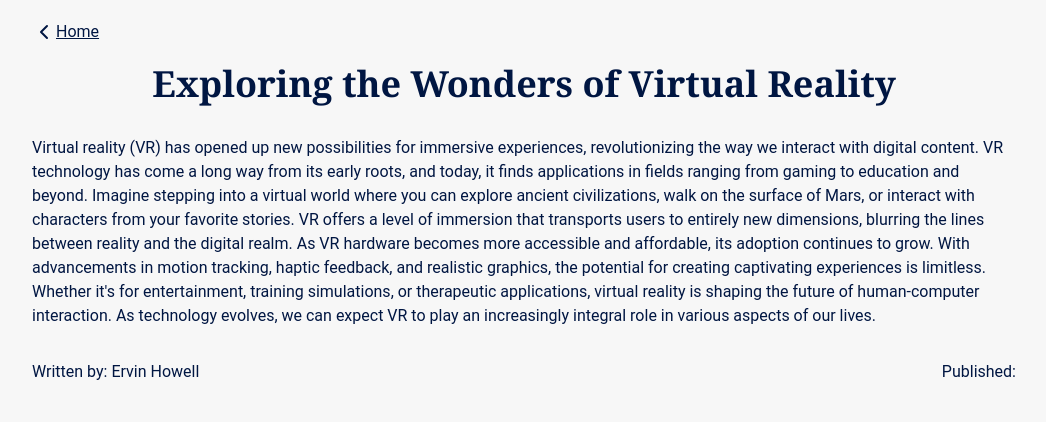
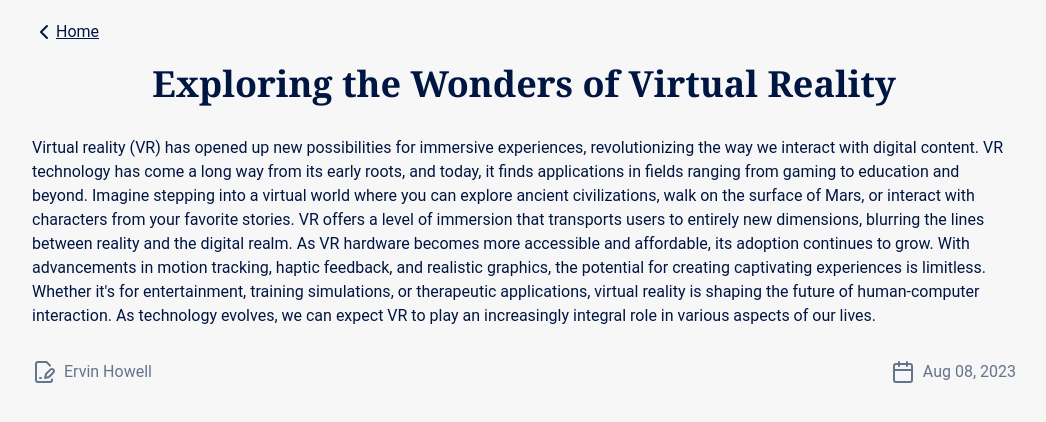
Before and after one commit to Kayvin59/metaverse-blog, a Next.js app: page /posts/1 in a window 1280 px wide. Shown: the top 422 px of the page, without its empty margins (116-1162 px from the left). Built offline with nearby package versions, Linux system fonts and the light colour scheme.

Commit message:
feat: add published value for post and form

```diff
--- a/app/posts/[id]/page.tsx
+++ b/app/posts/[id]/page.tsx
@@ -1,6 +1,7 @@
 import Link from 'next/link';
 import { postsData } from '@/data';
-import { ChevronLeft } from 'lucide-react';
+import { Calendar, ChevronLeft, FileSignature } from 'lucide-react';
+import { generateFormattedDate } from '@/utils/formatDate';
 
 export default function PostDetails({ params }: { params: { id: string } }) {
     const postId = params.id;
@@ -19,8 +20,14 @@ export default function PostDetails({ params }: { params: { id: string } }) {
         <h1 className="text-4xl font-bold mb-8 font-cambria">{postDetails.title}</h1>
         <p className='mb-8'>{postDetails.body}</p>
         <div className='flex justify-between w-full'>
-          <span>Written by: {postDetails.author}</span>
-          <span>Published: {/* {postDetails.published} */}</span>
+          <div className='flex h-fit text-muted-foreground'>
+            <FileSignature className='mr-2'/>
+            <span>{postDetails.author}</span>
+          </div>
+          <div className='flex h-fit text-muted-foreground'>
+            <Calendar className='mr-2'/>
+            <span>{generateFormattedDate(postDetails.published)}</span>
+          </div>
         </div>
       </div>
 
--- a/data/index.js
+++ b/data/index.js
@@ -3,30 +3,35 @@ export const postsData = [
     "id": "1",
     "author": "Ervin Howell",
     "title": "Exploring the Wonders of Virtual Reality",
-    "body": "Virtual reality (VR) has opened up new possibilities for immersive experiences, revolutionizing the way we interact with digital content. VR technology has come a long way from its early roots, and today, it finds applications in fields ranging from gaming to education and beyond.\n\nImagine stepping into a virtual world where you can explore ancient civilizations, walk on the surface of Mars, or interact with characters from your favorite stories. VR offers a level of immersion that transports users to entirely new dimensions, blurring the lines between reality and the digital realm.\n\nAs VR hardware becomes more accessible and affordable, its adoption continues to grow. With advancements in motion tracking, haptic feedback, and realistic graphics, the potential for creating captivating experiences is limitless.\n\nWhether it's for entertainment, training simulations, or therapeutic applications, virtual reality is shaping the future of human-computer interaction. As technology evolves, we can expect VR to play an increasingly integral role in various aspects of our lives."
+    "body": "Virtual reality (VR) has opened up new possibilities for immersive experiences, revolutionizing the way we interact with digital content. VR technology has come a long way from its early roots, and today, it finds applications in fields ranging from gaming to education and beyond.\n\nImagine stepping into a virtual world where you can explore ancient civilizations, walk on the surface of Mars, or interact with characters from your favorite stories. VR offers a level of immersion that transports users to entirely new dimensions, blurring the lines between reality and the digital realm.\n\nAs VR hardware becomes more accessible and affordable, its adoption continues to grow. With advancements in motion tracking, haptic feedback, and realistic graphics, the potential for creating captivating experiences is limitless.\n\nWhether it's for entertainment, training simulations, or therapeutic applications, virtual reality is shaping the future of human-computer interaction. As technology evolves, we can expect VR to play an increasingly integral role in various aspects of our lives.",
+    "published": "2023-08-08"
   },
   {
     "id": "2",
     "author": "Leanne Graham",
     "title": "The Future of Artificial Intelligence",
-    "body": "Artificial Intelligence (AI) is rapidly advancing and reshaping industries across the globe. From self-driving cars to medical diagnostics, AI-powered systems are becoming integral to our daily lives.\n\nAt its core, AI aims to replicate human cognitive functions in machines. This includes tasks like learning from experience, reasoning, problem-solving, and even understanding natural language. Machine Learning (ML), a subset of AI, empowers computers to learn from data and improve their performance over time.\n\nIn recent years, AI breakthroughs have led to the creation of intelligent virtual assistants, like Siri and Alexa, that can understand and respond to human commands. AI is also being used to make sense of massive datasets, enabling businesses to extract valuable insights and make informed decisions.\n\nWhile AI offers tremendous potential, it also raises ethical and societal questions. As AI systems become more autonomous, discussions around accountability, bias, and transparency become crucial. The future of AI holds both promise and challenges, and navigating this landscape requires collaboration between technologists, policymakers, and society as a whole."
+    "body": "Artificial Intelligence (AI) is rapidly advancing and reshaping industries across the globe. From self-driving cars to medical diagnostics, AI-powered systems are becoming integral to our daily lives.\n\nAt its core, AI aims to replicate human cognitive functions in machines. This includes tasks like learning from experience, reasoning, problem-solving, and even understanding natural language. Machine Learning (ML), a subset of AI, empowers computers to learn from data and improve their performance over time.\n\nIn recent years, AI breakthroughs have led to the creation of intelligent virtual assistants, like Siri and Alexa, that can understand and respond to human commands. AI is also being used to make sense of massive datasets, enabling businesses to extract valuable insights and make informed decisions.\n\nWhile AI offers tremendous potential, it also raises ethical and societal questions. As AI systems become more autonomous, discussions around accountability, bias, and transparency become crucial. The future of AI holds both promise and challenges, and navigating this landscape requires collaboration between technologists, policymakers, and society as a whole.",
+    "published": "2023-06-06"
   },
   {
     "id": "3",
     "author": "Clementine Bauch",
     "title": "Unveiling the Secrets of Quantum Computing",
-    "body": "Quantum computing, with its ability to perform complex calculations at unprecedented speeds, holds the promise of revolutionizing industries that rely on computational power. Unlike classical bits used in traditional computers, quantum bits (qubits) can exist in multiple states simultaneously, thanks to the principles of superposition and entanglement.\n\nThese properties enable quantum computers to solve problems that are practically impossible for classical computers to handle. From optimizing supply chains to simulating molecular interactions, quantum computing has the potential to transform fields such as cryptography, drug discovery, and materials science.\n\nHowever, building and maintaining stable qubits is a significant challenge. Quantum computers are highly sensitive to external factors and require extreme cold temperatures to operate. Researchers are exploring various qubit implementations, including superconducting circuits and trapped ions.\n\nAs the field advances, quantum computers are expected to solve complex problems that are currently infeasible, leading to breakthroughs in areas such as machine learning, optimization, and cryptography. Despite the hurdles, the age of quantum computing is dawning, promising a new era of computational capabilities."
+    "body": "Quantum computing, with its ability to perform complex calculations at unprecedented speeds, holds the promise of revolutionizing industries that rely on computational power. Unlike classical bits used in traditional computers, quantum bits (qubits) can exist in multiple states simultaneously, thanks to the principles of superposition and entanglement.\n\nThese properties enable quantum computers to solve problems that are practically impossible for classical computers to handle. From optimizing supply chains to simulating molecular interactions, quantum computing has the potential to transform fields such as cryptography, drug discovery, and materials science.\n\nHowever, building and maintaining stable qubits is a significant challenge. Quantum computers are highly sensitive to external factors and require extreme cold temperatures to operate. Researchers are exploring various qubit implementations, including superconducting circuits and trapped ions.\n\nAs the field advances, quantum computers are expected to solve complex problems that are currently infeasible, leading to breakthroughs in areas such as machine learning, optimization, and cryptography. Despite the hurdles, the age of quantum computing is dawning, promising a new era of computational capabilities.",
+    "published": "2023-01-05"
   },
   {
     "id": "4",
     "author": "Patricia Lebsack",
     "title": "The Rise of Decentralized Finance",
-    "body": "Decentralized Finance (DeFi) is disrupting traditional financial systems by leveraging blockchain technology to create an open and permissionless financial ecosystem. Unlike traditional banks and intermediaries, DeFi platforms enable individuals to access a wide range of financial services without relying on intermediaries.\n\nThrough smart contracts on blockchain platforms like Ethereum, users can lend, borrow, trade, and earn interest on their cryptocurrency holdings. DeFi applications include decentralized exchanges (DEXs), lending protocols, stablecoins, and yield farming platforms.\n\nDeFi's core principles of transparency, accessibility, and interoperability have attracted a growing community of users and developers. However, challenges such as scalability, security vulnerabilities, and regulatory concerns need to be addressed to ensure the long-term success of DeFi.\n\nAs DeFi projects continue to innovate and mature, they have the potential to reshape the traditional financial landscape. By providing financial services to the unbanked and facilitating borderless transactions, DeFi is poised to play a transformative role in the future of finance."
+    "body": "Decentralized Finance (DeFi) is disrupting traditional financial systems by leveraging blockchain technology to create an open and permissionless financial ecosystem. Unlike traditional banks and intermediaries, DeFi platforms enable individuals to access a wide range of financial services without relying on intermediaries.\n\nThrough smart contracts on blockchain platforms like Ethereum, users can lend, borrow, trade, and earn interest on their cryptocurrency holdings. DeFi applications include decentralized exchanges (DEXs), lending protocols, stablecoins, and yield farming platforms.\n\nDeFi's core principles of transparency, accessibility, and interoperability have attracted a growing community of users and developers. However, challenges such as scalability, security vulnerabilities, and regulatory concerns need to be addressed to ensure the long-term success of DeFi.\n\nAs DeFi projects continue to innovate and mature, they have the potential to reshape the traditional financial landscape. By providing financial services to the unbanked and facilitating borderless transactions, DeFi is poised to play a transformative role in the future of finance.",
+    "published": "2023-01-05"
   },
   {
     "id": "5",
     "author": "Chelsey Dietrich",
     "title": "Journey into Space Tourism",
-    "body": "Space tourism is no longer a distant dream. Advances in aerospace technology and commercial spaceflight ventures have opened up the possibility for civilians to venture beyond Earth's atmosphere.\n\nCompanies like SpaceX, Blue Origin, and Virgin Galactic are at the forefront of the space tourism industry, developing spacecraft that can carry paying passengers on suborbital and even orbital flights.\n\nSpace tourists can experience weightlessness, marvel at Earth from space, and contribute to scientific research during their journeys. While the cost of space tourism remains high, ongoing innovation and competition are expected to drive down prices in the coming years.\n\nHowever, space tourism also raises questions about environmental impact and sustainability. Balancing the excitement of space exploration with responsible stewardship of our planet is a challenge the industry must address.\n\nAs space tourism continues to evolve, it offers a glimpse into the future of human space exploration and the potential for ordinary individuals to become spacefarers."
+    "body": "Space tourism is no longer a distant dream. Advances in aerospace technology and commercial spaceflight ventures have opened up the possibility for civilians to venture beyond Earth's atmosphere.\n\nCompanies like SpaceX, Blue Origin, and Virgin Galactic are at the forefront of the space tourism industry, developing spacecraft that can carry paying passengers on suborbital and even orbital flights.\n\nSpace tourists can experience weightlessness, marvel at Earth from space, and contribute to scientific research during their journeys. While the cost of space tourism remains high, ongoing innovation and competition are expected to drive down prices in the coming years.\n\nHowever, space tourism also raises questions about environmental impact and sustainability. Balancing the excitement of space exploration with responsible stewardship of our planet is a challenge the industry must address.\n\nAs space tourism continues to evolve, it offers a glimpse into the future of human space exploration and the potential for ordinary individuals to become spacefarers.",
+    "published": "2022-01-01"
   }
 ];
--- /dev/null
+++ b/utils/formatDate.ts
@@ -0,0 +1,15 @@
+export const generateFormattedDate = (dateString: string) => {
+    const date = new Date(dateString);
+
+    if (isNaN(date.getTime())) {
+      return 'Invalid date';
+    }
+
+    const formattedDate = date.toLocaleDateString("en-US", {
+      day: "2-digit",
+      month: "short",
+      year: "numeric",
+    });
+
+    return formattedDate;
+  };
```
Also changed, not shown: app/posts/new/page.tsx (+11 -8 lines), components/InputField.tsx (+0 -10 lines), types.d.ts (+11 -1 lines).
